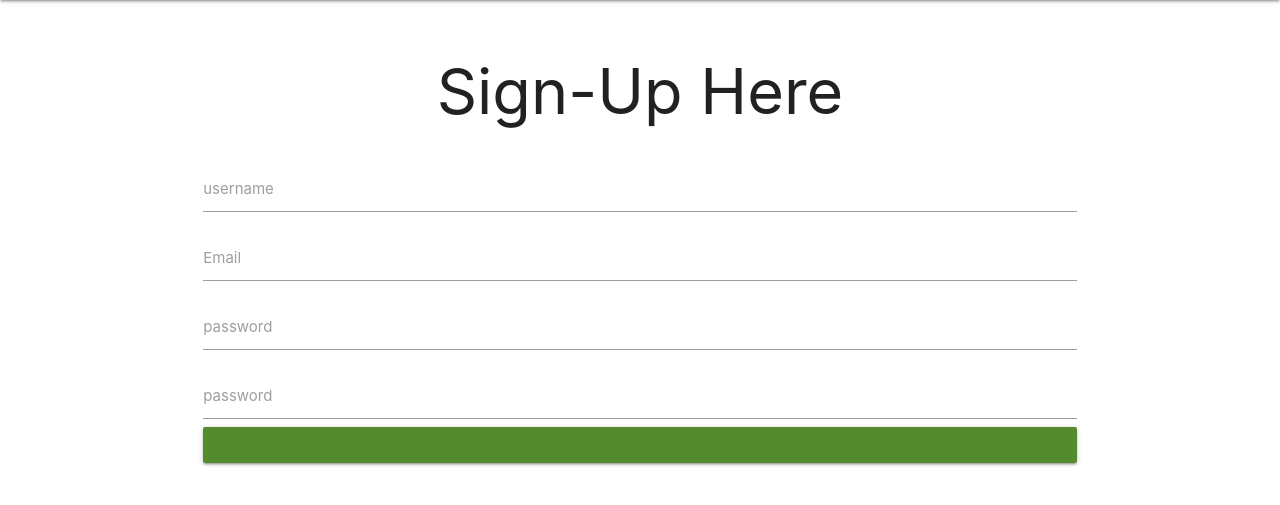
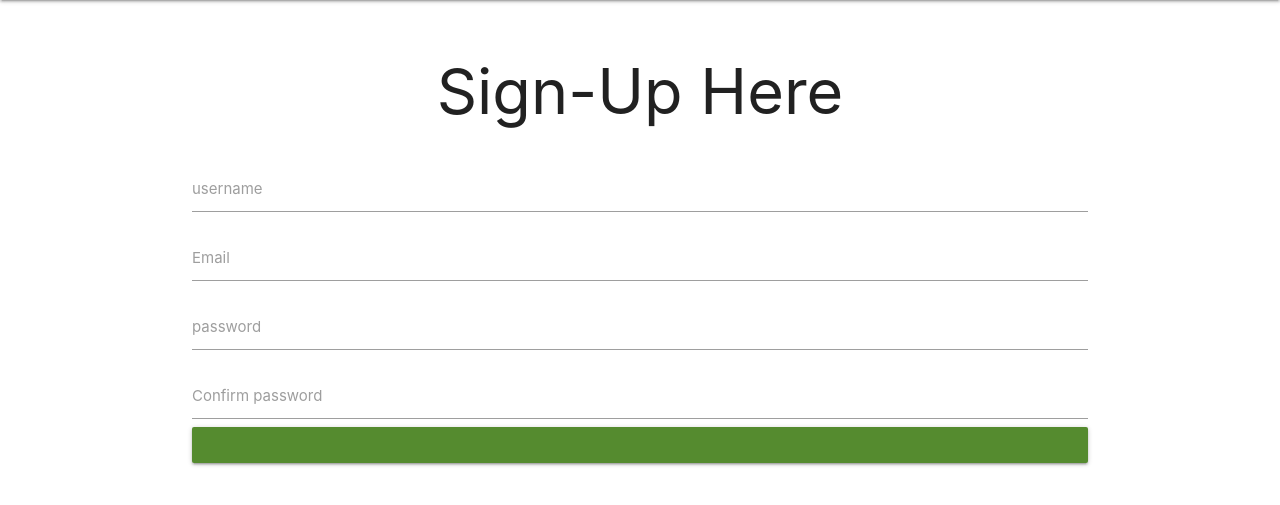
Before and after one commit to audreyandoy/phofinder, a Node server app: page /signup in a window 1280 px wide. Shown: the part 64-569 px from the top of the page. Run offline with Node 20, Linux system fonts and the light colour scheme; some libraries are stand-ins or nearby versions.

Commit message:
okay jk added cdn's again

```diff
--- a/index.js
+++ b/index.js
@@ -5,7 +5,7 @@
 var session = require('express-session');
 var db = require("./models");
 var flash = require("connect-flash");
-
+// var M = require('materialize-css');
 // var request = require("request");
 app.use(bodyParser.urlencoded({extended: true}));
 
@@ -23,6 +23,7 @@
 
 app.use(flash());
 app.use(function(req, res, next) {
+  // M.updateTextFields();
   if (req.session.userId) {
     db.user.findByPk(req.session.userId).then(function(user) {
       req.currentUser = user;
--- a/views/layout.ejs
+++ b/views/layout.ejs
@@ -2,14 +2,16 @@
 <html>
 <head>
 	<title>PhoFinder</title>
-	<!-- MaterializeCompiled and minified CSS -->
-	<link rel="stylesheet" href="https://cdnjs.cloudflare.com/ajax/libs/materialize/1.0.0/css/materialize.min.css">
+
+		<link rel="stylesheet" href="https://cdnjs.cloudflare.com/ajax/libs/materialize/1.0.0/css/materialize.min.css">
+
+		<!-- Compiled and minified JavaScript -->
+		<script src="https://cdnjs.cloudflare.com/ajax/libs/materialize/1.0.0/js/materialize.min.js"></script>
+
 	<link rel="stylesheet" type="text/css" href="/css/style.css">
-
 
 </head>
 <body>
-
 
 <nav>
 	<div class="nav-wrapper">
--- a/views/signup.ejs
+++ b/views/signup.ejs
@@ -2,33 +2,33 @@
 <div class="card">
   <form action="/auth/signup" method="POST" class="col s12">
  <h1>Sign-Up Here</h1>
-	    <!-- <div class="row"> -->
+	    <div class="row">
 		    <div class="row">
 		      <div class="input-field col s12">
 		        <input id="username" name="username" type="text" class="validate">
-						<label for="username">username</label>
+						<label for="username" class="active">username</label>
 		      </div>
 		    </div>
 				<div class="row">
 					<div class="input-field col s12">
 						<input id="email" name="email" type="email" class="validate">
-						<label for="email">Email</label>
+						<label for="email" class="active">Email</label>
 					</div>
 				</div>
 		    <div class="row">
 		      <div class="input-field col s12">
 		        <input id="password" name="password" type="password" class="validate">
-						<label for="password">password</label>
+						<label for="password"class="active">password</label>
 		      </div>
 				</div>
 				<div class="row">
 					<div class="input-field col s12">
 						<input id="passwordValid" name="passwordValid" type="password" class="validate">
-						<label for="Confirm password">password</label>
+						<label for="Confirm password" class="active">Confirm password</label>
 					</div>
 				</div>
 		    <button type="submit" class="btn waves-effect waves-light"><i class="mdi-content-send"></i></button>
-		<!-- </div> -->
+		</div>
   </form>
   </div>
 </div>
```
